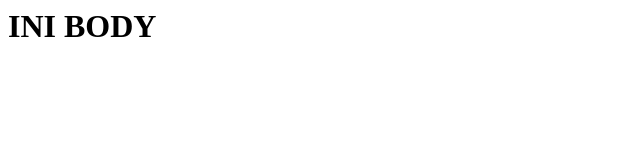
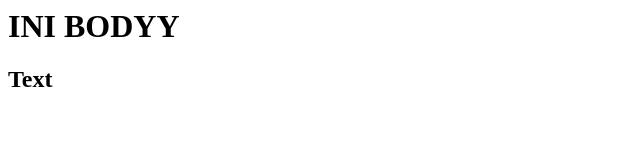
Before and after one commit to adhityapratama86/myproject, a plain HTML site: page index.html in a window 1280 px wide. Shown: the full height of the page, 0-640 px from the left. Drawn offline with Linux system fonts and the light colour scheme.

Commit message:
edit index

```diff
--- a/index.html
+++ b/index.html
@@ -3,6 +3,7 @@
         <title>Progate</title>
     </head>
     <body>
-        <h1> INI BODY</h1>
+        <h1> INI BODYY</h1>
+        <h2> Text </h2>
     </body>
 </html>
```
